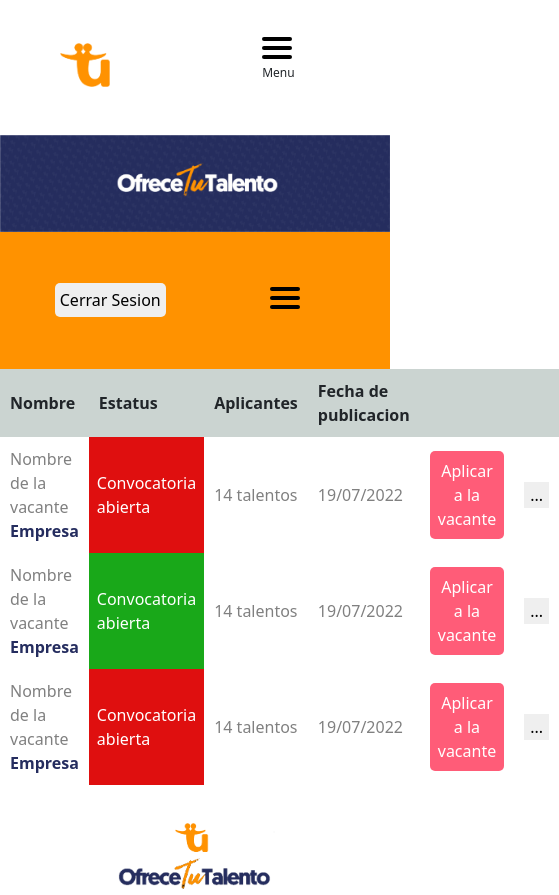
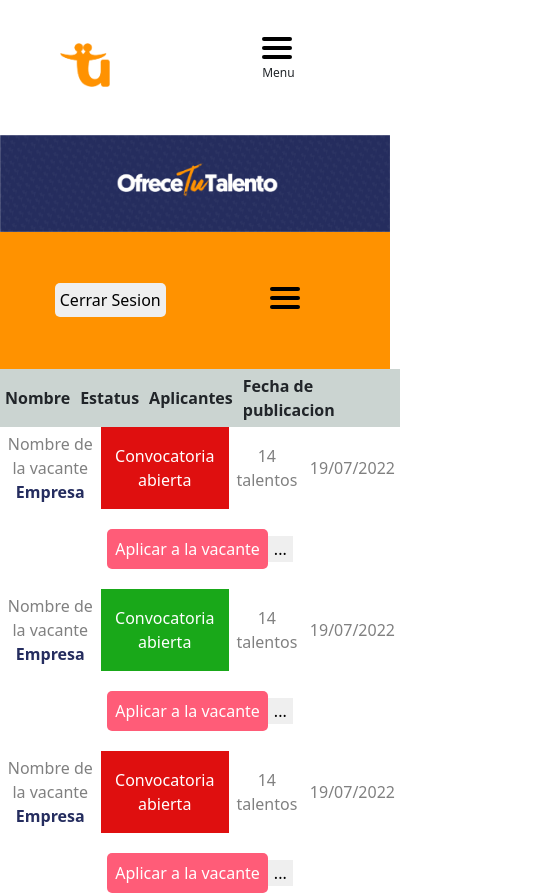
Before and after one commit to spread23/OTT-WEB, a React (Vite) app: page /lookingForJob/vacants in a window 390 px wide. Shown: the top 895 px of the page, 559 px wide, since content can reach past the window. Built offline with nearby package versions, Linux system fonts and the light colour scheme.

Commit message:
Fixing responsive design

```diff
--- a/src/components/vacants/Vacants.jsx
+++ b/src/components/vacants/Vacants.jsx
@@ -23,8 +23,8 @@ export const Vacants = () => {
                             <td className='vacant-status-red'>Convocatoria abierta</td>
                             <td>14 talentos</td>
                             <td>19/07/2022</td>
-                            <td><button className='btn-vacant'>Aplicar a la vacante</button></td>
-                            <td><button className='vacant-option'>...</button></td>
+                            <button className='btn-vacant'>Aplicar a la vacante</button>
+                            <button className='vacant-option'>...</button>
                         </tr>
 
                         <tr>
@@ -32,8 +32,8 @@ export const Vacants = () => {
                             <td className='vacant-status-green'>Convocatoria abierta</td>
                             <td>14 talentos</td>
                             <td>19/07/2022</td>
-                            <td><button className='btn-vacant'>Aplicar a la vacante</button></td>
-                            <td><button className='vacant-option'>...</button></td>
+                            <button className='btn-vacant'>Aplicar a la vacante</button>
+                            <button className='vacant-option'>...</button>
                         </tr>
 
                         <tr>
@@ -41,8 +41,8 @@ export const Vacants = () => {
                             <td className='vacant-status-red'>Convocatoria abierta</td>
                             <td>14 talentos</td>
                             <td>19/07/2022</td>
-                            <td><button className='btn-vacant'>Aplicar a la vacante</button></td>
-                            <td><button className='vacant-option'>...</button></td>
+                            <button className='btn-vacant'>Aplicar a la vacante</button>
+                            <button className='vacant-option'>...</button>
                         </tr>
                     </tbody>
                 </table>
--- a/src/components/vacants/vacants.css
+++ b/src/components/vacants/vacants.css
@@ -43,8 +43,31 @@ td strong {
     border: none;
 }
 
-@media (max-width: 690px) {
+@media (max-width: 500px) {
+    th, td {
+        padding: 5px;
+        margin: 5px;
+    }
+
     table {
-        width: 150px;
+        width: 400px;
+    }
+
+    thead {
+        display: flex;
+        flex-direction: column;
+    }
+
+    tbody {
+        display: flex;
+        flex-direction: column;
+        justify-content: center;
+        align-items: center;
+        text-align: center;
+    }
+
+    tr button {
+        margin-bottom: 20px;
+        margin-top: 20px;
     }
 }
```
